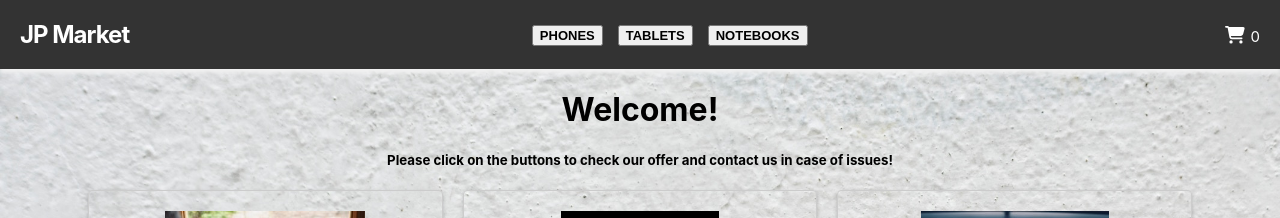
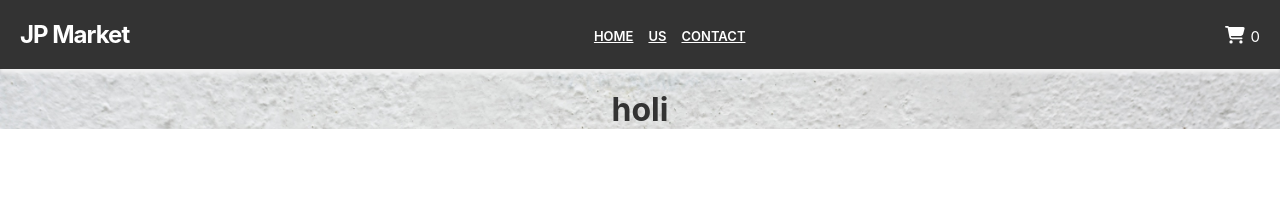
Before and after one commit to Juliparodi/Frontend-JP-Market, a React (Create React App) app: page /contact in a window 1280 px wide. Shown: the top 218 px of the page. Built offline with nearby package versions, Linux system fonts and the light colour scheme.

Commit message:
adding routes instead of buttons and contact component

```diff
--- a/package.json
+++ b/package.json
@@ -14,7 +14,7 @@
     "react-bootstrap": "^2.7.2",
     "react-dom": "^18.2.0",
     "react-router": "^6.9.0",
-    "react-router-dom": "^6.9.0",
+    "react-router-dom": "^6.10.0",
     "react-scripts": "5.0.1",
     "web-vitals": "^2.1.4"
   },
--- a/src/App.js
+++ b/src/App.js
@@ -1,8 +1,11 @@
 import './App.css';
 import Navbar from "./Components/NavBar/Navbar";
+import { BrowserRouter, Routes, Route } from 'react-router-dom';
 import ItemListContainer
   from "./Components/ItemListContainer/ItemListContainer";
 import {useState} from "react";
+import Contact from "./Components/Contact/contact";
+import Us from "./Components/Us/Us";
 
 function App() {
 
@@ -13,11 +16,16 @@ function App() {
   };
 
   return (
-    <div className="App background-image">
-      <Navbar cartItems={cartItems}/>
-      <ItemListContainer greeting={'Welcome!'} additionalComment={'Please click on the buttons to check'
-          + ' our offer and contact us in case of issues!'} handleAddToCart={handleAddToCart} />
-    </div>
+      <BrowserRouter>
+        <div className="App background-image">
+          <Navbar cartItems={cartItems}/>
+          <Routes>
+            <Route path="/" element={<ItemListContainer greeting={'Welcome!'} additionalComment={'Please click on the buttons to check our offer and contact us in case of issues!'} handleAddToCart={handleAddToCart} />} />
+            <Route path="/us" element={<Us />} />
+            <Route path="/contact" element={<Contact />} />
+          </Routes>
+        </div>
+      </BrowserRouter>
   );
 }
 
--- /dev/null
+++ b/src/Components/Contact/contact.js
@@ -0,0 +1,9 @@
+
+
+const Contact = () => {
+  return <div>
+    <h1> holi </h1>
+  </div>
+}
+
+export default Contact;
--- a/src/Components/ItemListContainer/ItemListContainer.js
+++ b/src/Components/ItemListContainer/ItemListContainer.js
@@ -7,11 +7,12 @@ const ItemListContainer = ({greeting, additionalComment, handleAddToCart}) => {
 
   const [items, setItems] = useState([])
 
+
   useEffect(() => {
     getItems()
-      .then((response) => setItems(response))
-      .catch((error) => console.error(error))
-  })
+    .then((response) => setItems(response))
+    .catch((error) => console.error(error));
+  }, []);
 
   return (
   <div className='item-container'>
--- a/src/Components/NavBar/Navbar.js
+++ b/src/Components/NavBar/Navbar.js
@@ -1,16 +1,16 @@
 import Button from 'react-bootstrap/Button';
 import './navbar.css';
 import CartWidget from "../CartWidget/CartWidget";
-import {Nav, Navbar} from "react-bootstrap";
+import {Nav, Navbar, NavLink} from "react-bootstrap";
 
 const NavBar = ({ cartItems }) => {
   return <Navbar className={'navbar'} bg="light" expand="lg">
     <Navbar.Brand className="navbar-brand">JP Market</Navbar.Brand>
     <Navbar.Collapse id="basic-navbar-nav">
       <Nav className="navbar-right" className="mr-auto"></Nav>
-        <Button className={'nav-button nav-button-left'}> Phones </Button>
-        <Button className={'nav-button'}> Tablets </Button>
-        <Button className={'nav-button'}> Notebooks </Button>
+      <NavLink to="/" className={'nav-link nav-button-left'} activeClassName="active">Home</NavLink>
+      <NavLink to="/us" className={'nav-link'} activeClassName="active">Us</NavLink>
+      <NavLink to="/contact" className={'nav-link'} activeClassName="active">Contact</NavLink>
     </Navbar.Collapse>
     <CartWidget quantity={cartItems.length }/>
   </Navbar>
--- a/src/Components/NavBar/navbar.css
+++ b/src/Components/NavBar/navbar.css
@@ -23,9 +23,9 @@
   justify-content: flex-end;
 }
 
-.nav-button {
+.nav-link {
   align-items: center;
-  color: #000000;
+  color: white;
   margin-right: 15px;
   font-weight: 600;
   text-transform: uppercase;
--- /dev/null
+++ b/src/Components/Us/Us.js
@@ -0,0 +1,7 @@
+const Us = () => {
+  return <div>
+    <h1> Somo nosotro pa' </h1>
+  </div>
+}
+
+export default Us;
```
Also changed, not shown: 1 other file (tests, documents, lock files or other folders).
